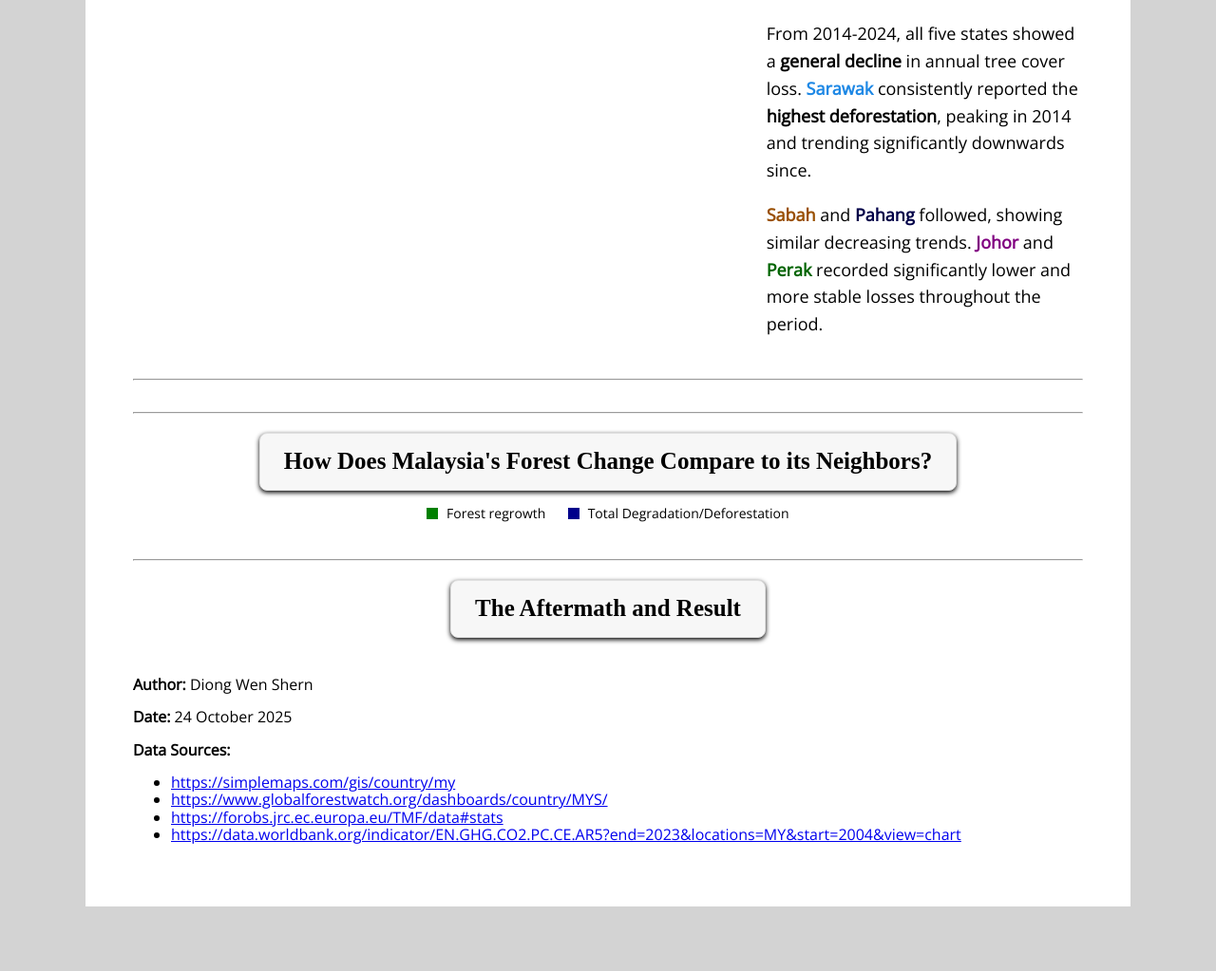
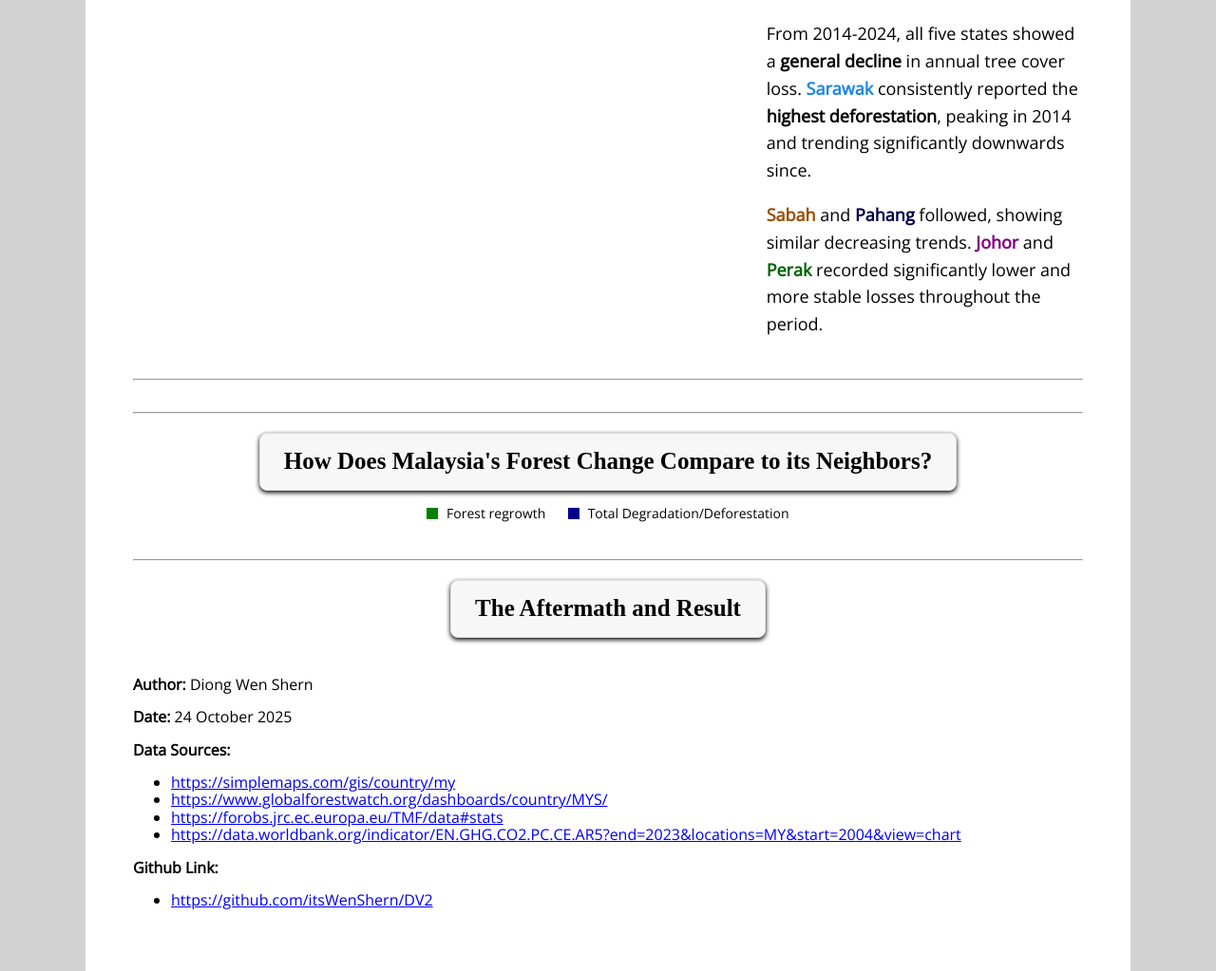
Before and after one commit to itsWenShern/DV2, a plain HTML site: page index.html in a window 1280 px wide. Shown: the part 723-1746 px from the top of the page at 95% size. Before the commit the page ends 1678 px from the top, so only its background shows below. Drawn offline with nearby package versions, Linux system fonts and the light colour scheme; a script that the page names is missing.

Commit message:
Added Github link

```diff
--- a/index.html
+++ b/index.html
@@ -151,6 +151,11 @@
       <li> <a href="https://data.worldbank.org/indicator/EN.GHG.CO2.PC.CE.AR5?end=2023&locations=MY&start=2004&view=chart" target="_blank">https://data.worldbank.org/indicator/EN.GHG.CO2.PC.CE.AR5?end=2023&locations=MY&start=2004&view=chart</a></li>
     </ul>
 
+    <p><strong>Github Link:</strong></p>
+    <ul>
+      <li> <a href="https://github.com/itsWenShern/DV2" target="blank"> https://github.com/itsWenShern/DV2</a></li>
+    </ul>
+
   </footer>
 
   </div> <!-- Page End -->
```
